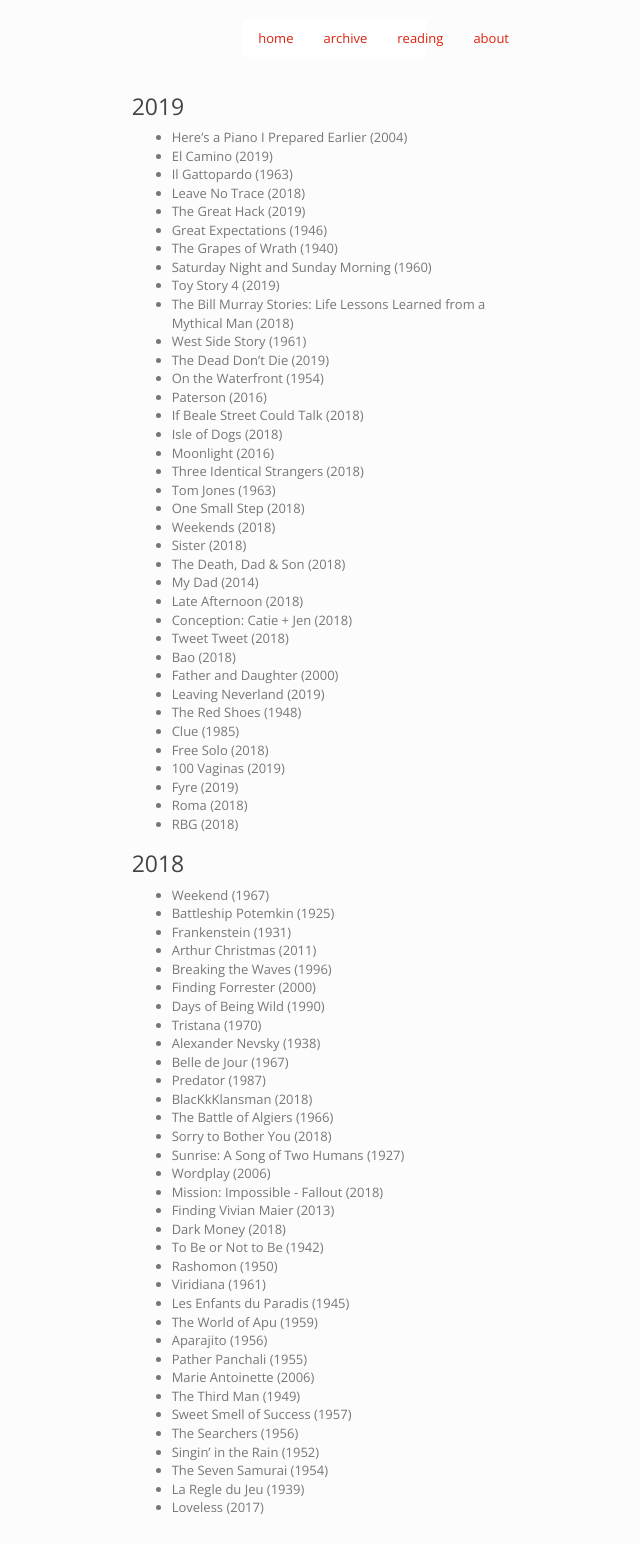
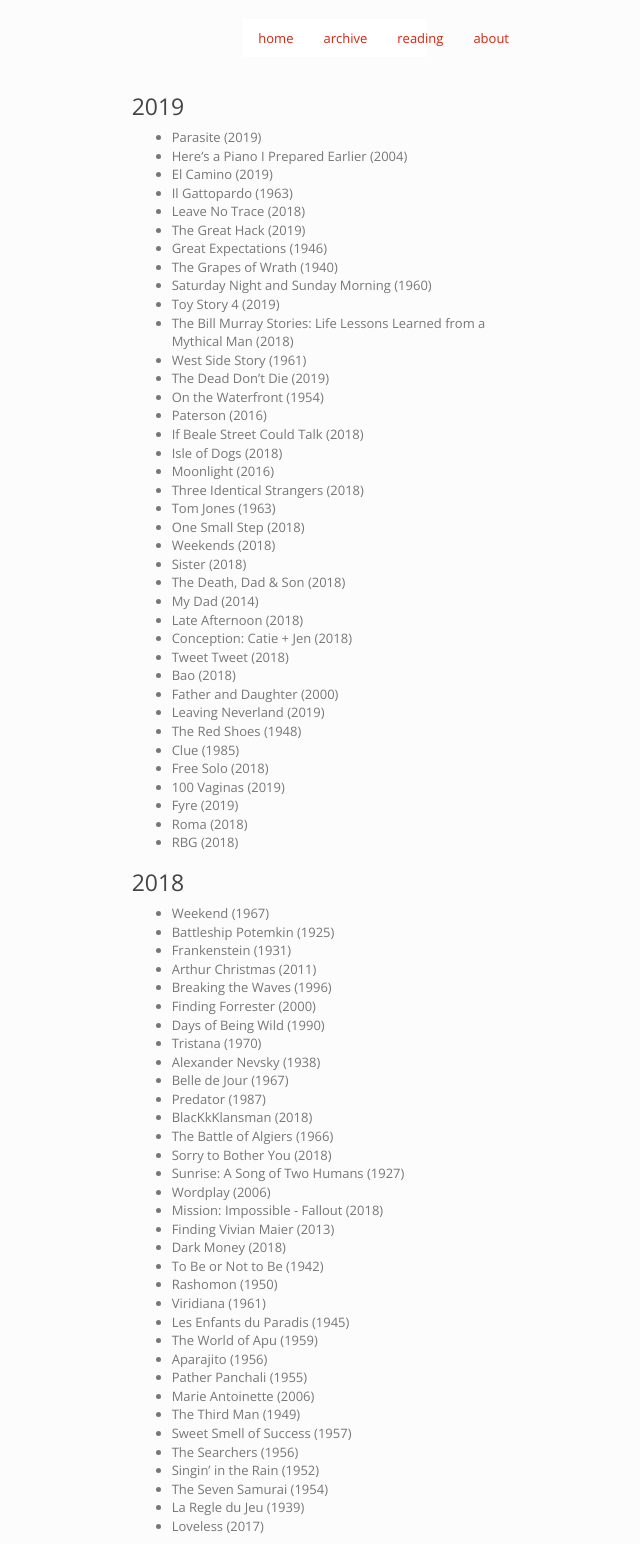
Before and after one commit to imtayadeway/imtayadeway.github.io, a Jekyll site: the page built from film/index.md, in a window 1280 px wide. Shown: the whole page, without its empty margins (305-945 px from the left). Built offline with Jekyll 4.4.1, drawn with Linux system fonts in a browser that asks for light colours.

Commit message:
parasite

```diff
--- a/film/index.md
+++ b/film/index.md
@@ -5,6 +5,7 @@
 
 ### 2019
 
+- Parasite (2019)
 - Here's a Piano I Prepared Earlier (2004)
 - El Camino (2019)
 - Il Gattopardo (1963)
```
